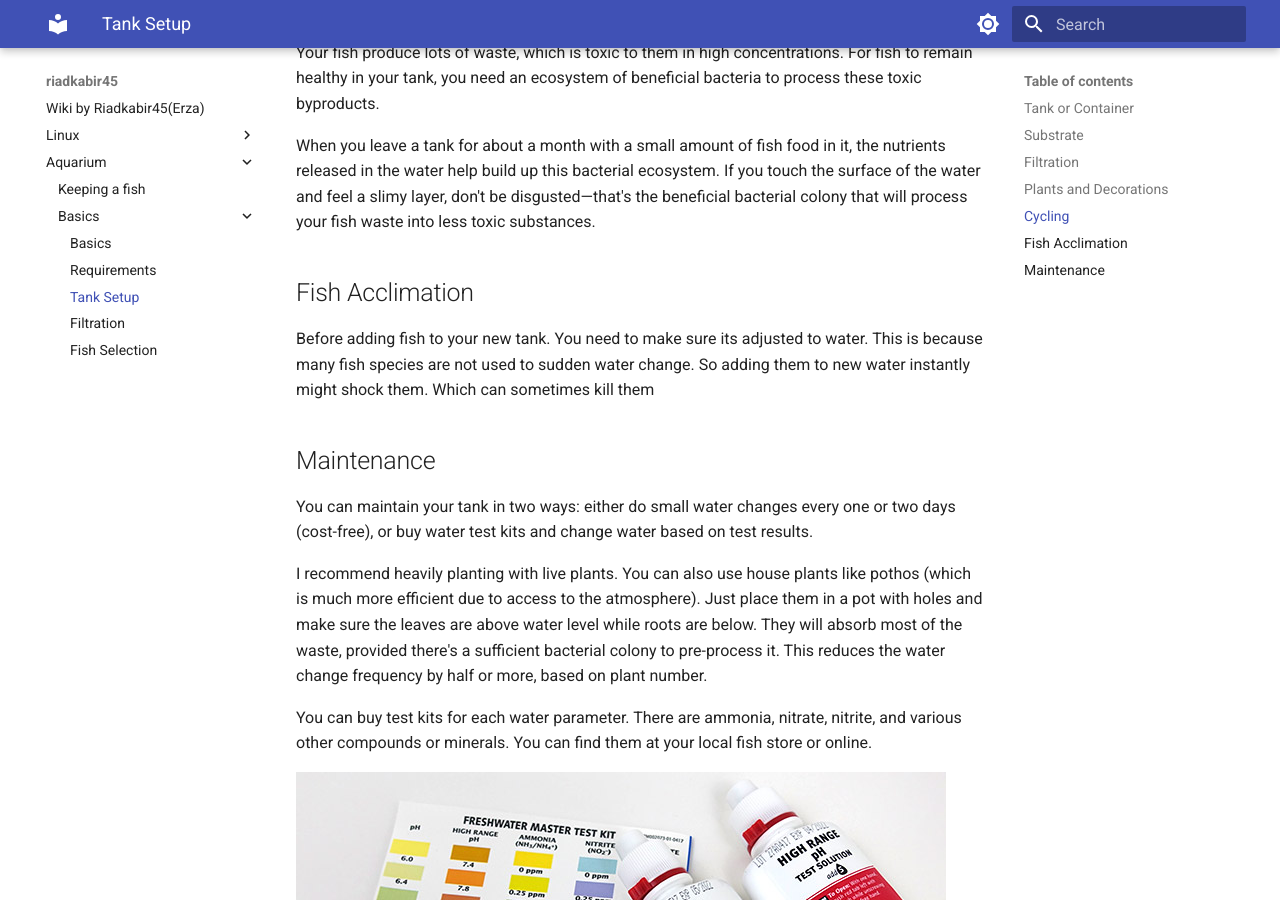
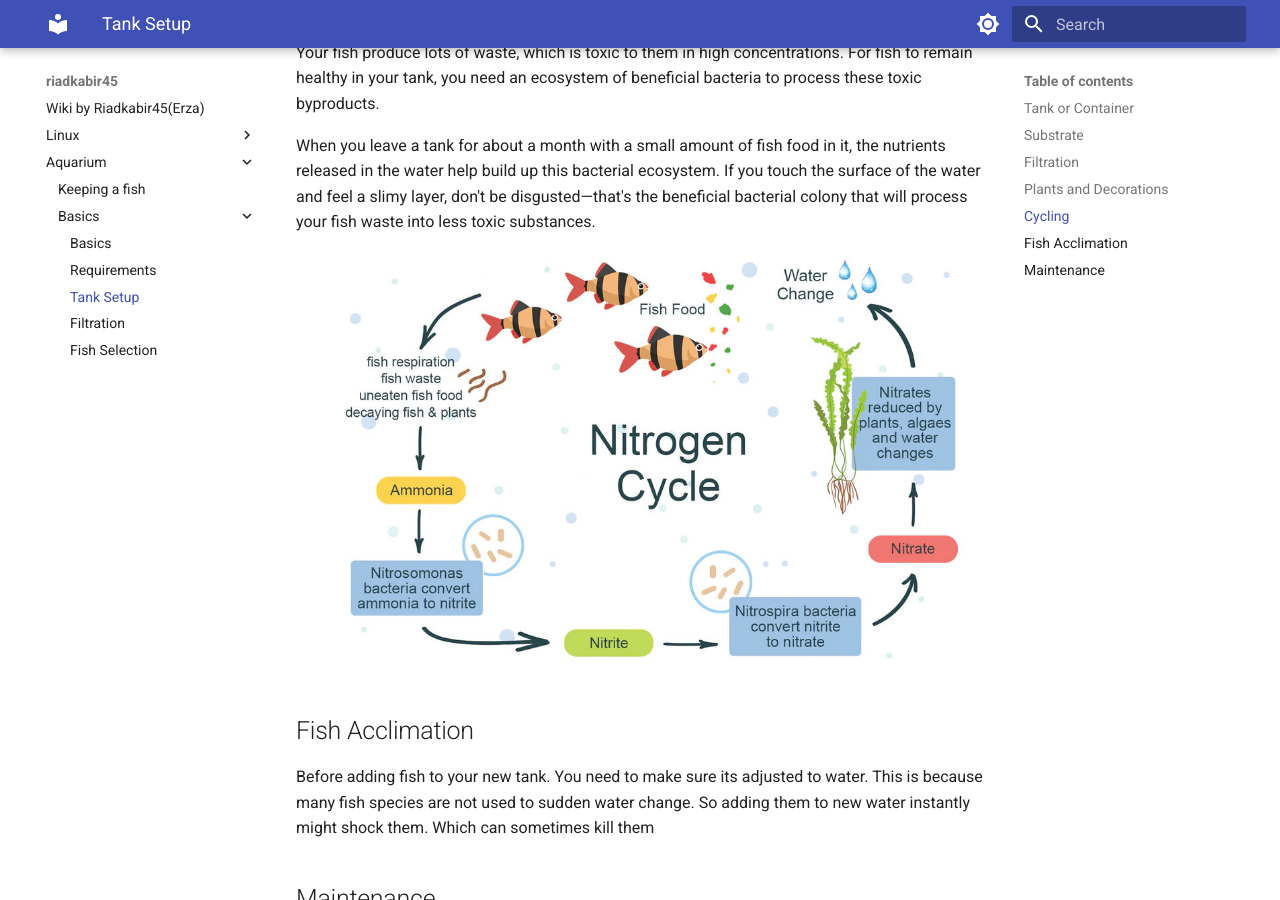
Before and after one commit to riadkabir45/wiki.riadkabir45.io, an MkDocs documentation site: the page built from docs/aquarium/basics/1_tank_setup.md, in a window 1280 px wide and 900 px high, scrolled down 2537 px. Built offline with MkDocs 1.6.1 and Material for MkDocs 9.7.7, drawn with Linux system fonts in a browser that asks for light colours.

Commit message:
feat: nitro cycle img

```diff
--- a/docs/aquarium/basics/1_tank_setup.md
+++ b/docs/aquarium/basics/1_tank_setup.md
@@ -59,6 +59,7 @@ Your fish produce lots of waste, which is toxic to them in high concentrations.
 
 When you leave a tank for about a month with a small amount of fish food in it, the nutrients released in the water help build up this bacterial ecosystem. If you touch the surface of the water and feel a slimy layer, don't be disgusted—that's the beneficial bacterial colony that will process your fish waste into less toxic substances.
 
+![Aquarium Nitrogen Cycle](images/ncycle.jpg)
 
 
 ## Fish Acclimation
```
Also changed, not shown: docs/aquarium/basics/images/ncycle.jpg (added).
